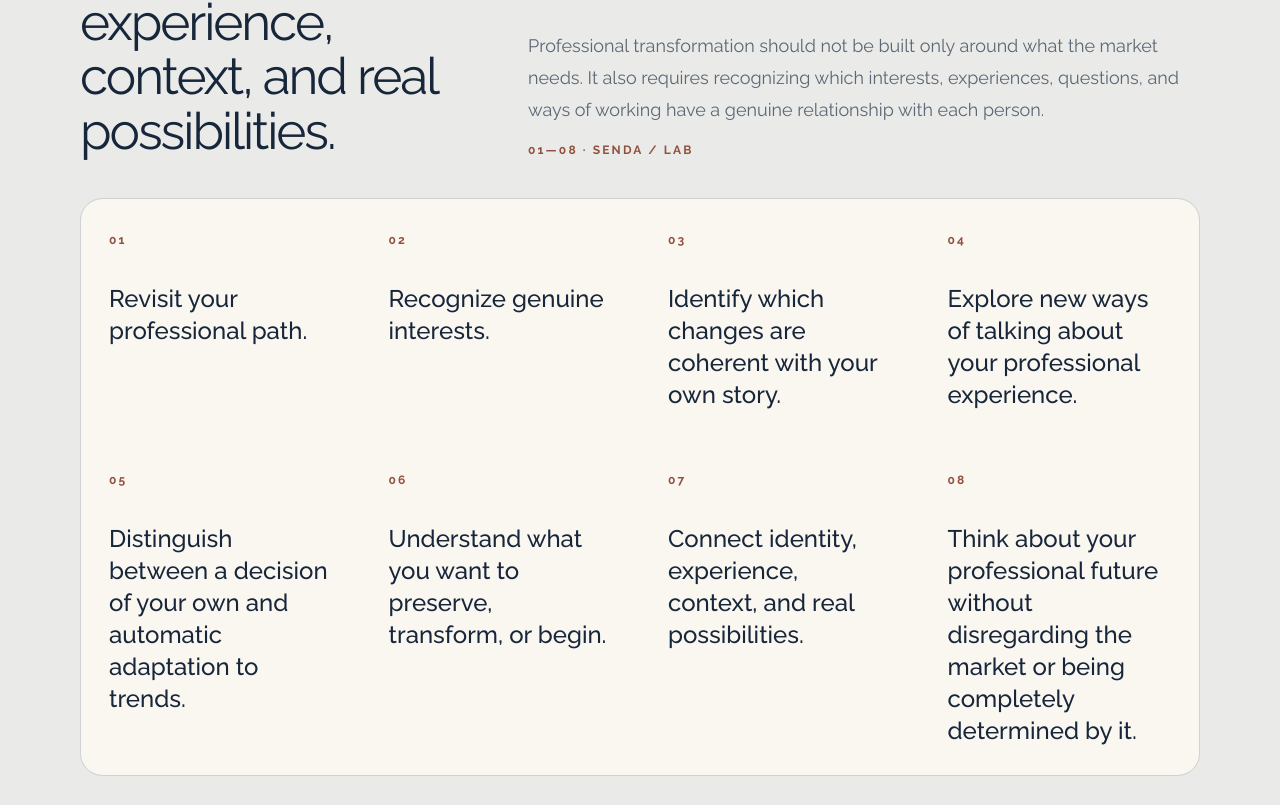
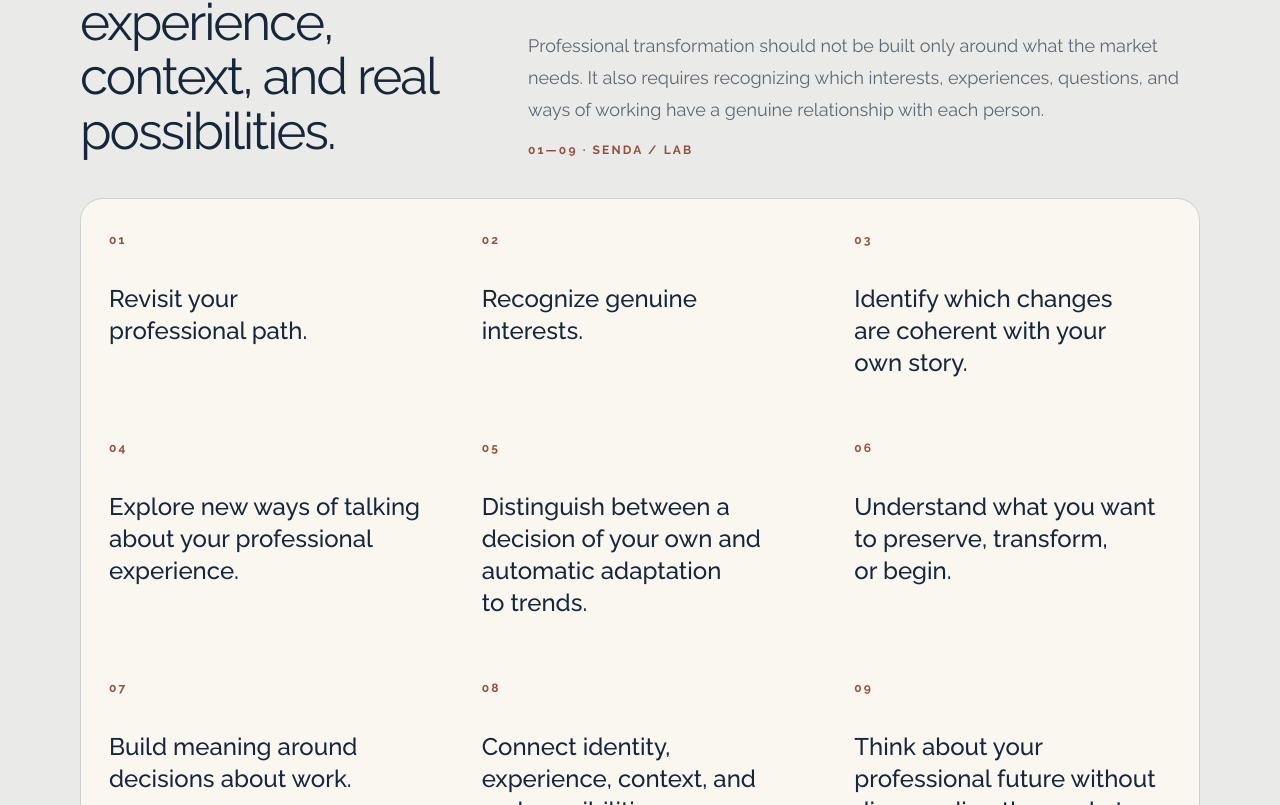
Before and after one commit to Nicosm1988/reinversi-n_profesional, a Next.js app: page /en/laboratorio-nuevas-narrativas in a window 1280 px wide. Shown: the part 1475-2280 px from the top of the page. Built offline with nearby package versions, Linux system fonts and the light colour scheme; no server answers.

Commit message:
fix: complete laboratory production experience

```diff
--- a/components/forms/laboratory-interest-form.tsx
+++ b/components/forms/laboratory-interest-form.tsx
@@ -170,8 +170,10 @@ export function LaboratoryInterestForm() {
   if (status === "success") {
     return (
       <div
+        ref={(node) => node?.focus()}
         className="senda-editorial-card rounded-[1.4rem] p-7 text-center sm:p-10"
         role="status"
+        tabIndex={-1}
       >
         <span className="mx-auto flex h-14 w-14 items-center justify-center rounded-full border border-[var(--senda-border)] bg-[var(--senda-stone)] text-[var(--senda-accent)]">
           <svg className="h-7 w-7" viewBox="0 0 24 24" fill="none" aria-hidden="true">
@@ -316,7 +318,7 @@ export function LaboratoryInterestForm() {
           ) : null}
         </div>
 
-        <div className="absolute -left-[10000px] top-auto h-px w-px overflow-hidden" inert>
+        <div hidden aria-hidden="true" inert>
           <label htmlFor={fieldId("company-website")}>Website</label>
           <input
             id={fieldId("company-website")}
--- a/components/layout/process-popup.tsx
+++ b/components/layout/process-popup.tsx
@@ -9,7 +9,11 @@ const DELAY_MS = 30_000;
 const SEVEN_DAYS_MS = 7 * 24 * 60 * 60 * 1000;
 const LAST_SHOWN_KEY = "reinvencion_career_anchor_popup_last_shown";
 const COMPLETED_KEY = "reinvencion_career_anchor_completed";
-const EXCLUDED_PATHS = ["/diagnostico/ancla-de-carrera", "/diagnostico/ancla-de-carrera/test"];
+const EXCLUDED_PATHS = [
+  "/diagnostico/ancla-de-carrera",
+  "/diagnostico/ancla-de-carrera/test",
+  "/laboratorio-nuevas-narrativas",
+];
 
 export function ProcessPopup() {
   const t = useTranslations("ProcessPopup");
--- a/components/pages/narratives-lab-page.tsx
+++ b/components/pages/narratives-lab-page.tsx
@@ -10,6 +10,7 @@ const explorationKeys = [
   "narrative",
   "decision",
   "change",
+  "meaning",
   "context",
   "future",
 ] as const;
@@ -134,15 +135,15 @@ export function NarrativesLabPage() {
               {t("explorations.description")}
             </p>
             <p className="mt-4 text-xs font-bold uppercase tracking-[0.18em] text-[var(--senda-terracotta)]">
-              01—08 · SENDA / LAB
+              01—09 · SENDA / LAB
             </p>
           </div>
         </div>
-        <ol className="mt-10 grid overflow-hidden rounded-[1.4rem] border border-[var(--senda-border)] bg-[var(--senda-border)] sm:grid-cols-2 lg:grid-cols-4">
+        <ol className="mt-10 grid overflow-hidden rounded-[1.4rem] border border-[var(--senda-border)] bg-[var(--senda-border)] sm:grid-cols-2 lg:grid-cols-3">
           {explorationKeys.map((key, index) => (
             <li
               key={key}
-              className="min-h-44 bg-[var(--senda-paper)] p-6 sm:min-h-52 sm:p-7"
+              className="min-h-36 bg-[var(--senda-paper)] p-5 sm:min-h-52 sm:p-7"
             >
               <span className="text-xs font-bold tracking-[0.18em] text-[var(--senda-terracotta)]">
                 {String(index + 1).padStart(2, "0")}
--- a/messages/en.json
+++ b/messages/en.json
@@ -457,6 +457,7 @@
         "narrative": "Explore new ways of talking about your professional experience.",
         "decision": "Distinguish between a decision of your own and automatic adaptation to trends.",
         "change": "Understand what you want to preserve, transform, or begin.",
+        "meaning": "Build meaning around decisions about work.",
         "context": "Connect identity, experience, context, and real possibilities.",
         "future": "Think about your professional future without disregarding the market or being completely determined by it."
       }
@@ -485,7 +486,7 @@
       "consent": "I agree to receive information from Senda only about the New Narratives for Work Lab.",
       "privacyLink": "Read the privacy policy",
       "submit": "I want to receive updates",
-      "submitting": "Sending...",
+      "submitting": "Sending…",
       "successTitle": "We have registered your interest.",
       "successDescription": "Your request was sent successfully. We will write to you when there is news about the first edition.",
       "errors": {
--- a/messages/es.json
+++ b/messages/es.json
@@ -457,6 +457,7 @@
         "narrative": "Explorar nuevas maneras de narrar la experiencia profesional.",
         "decision": "Distinguir entre una decisión propia y una adaptación automática a las tendencias.",
         "change": "Comprender qué se desea conservar, transformar o comenzar.",
+        "meaning": "Construir sentido alrededor de las decisiones laborales.",
         "context": "Poner en relación identidad, experiencia, contexto y posibilidades reales.",
         "future": "Pensar el futuro profesional sin desconocer el mercado, pero sin quedar completamente determinado por él."
       }
@@ -485,7 +486,7 @@
       "consent": "Acepto recibir información de Senda únicamente sobre el Laboratorio de Nuevas Narrativas Laborales.",
       "privacyLink": "Consultar la política de privacidad",
       "submit": "Quiero recibir novedades",
-      "submitting": "Enviando...",
+      "submitting": "Enviando…",
       "successTitle": "Registramos tu interés.",
       "successDescription": "Tu solicitud fue enviada correctamente. Te escribiremos cuando haya novedades sobre la primera edición.",
       "errors": {
```
Also changed, not shown: 3 other files (tests, documents, lock files or other folders).
